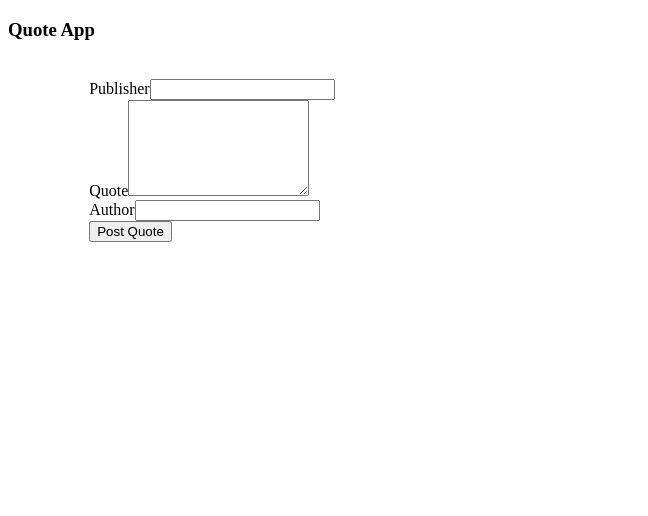
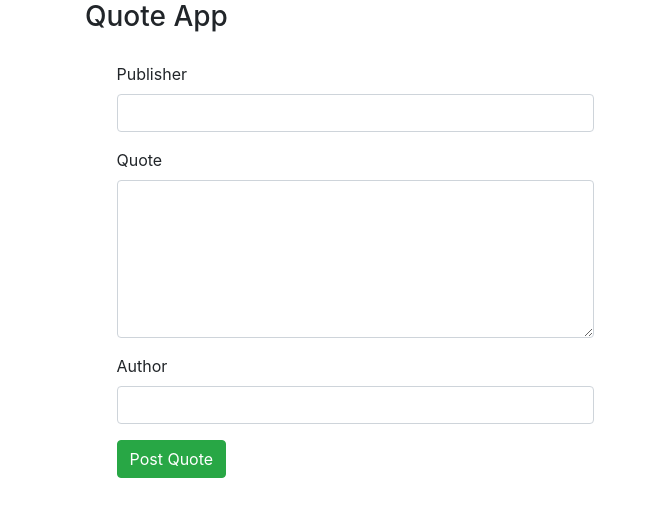
Before and after one commit to Lugaga/Quote, an Angular app: page / in a window 1280 px wide. Shown: the top 516 px of the page, without its empty margins (0-648 px from the left). Built offline with nearby package versions, Linux system fonts and the light colour scheme.

Commit message:
Add Dependencies

```diff
--- a/package.json
+++ b/package.json
@@ -20,6 +20,7 @@
     "@angular/platform-browser": "^6.0.3",
     "@angular/platform-browser-dynamic": "^6.0.3",
     "@angular/router": "^6.0.3",
+    "bootstrap": "^4.1.3",
     "core-js": "^2.5.4",
     "rxjs": "^6.0.0",
     "zone.js": "^0.8.26"
--- a/src/styles.css
+++ b/src/styles.css
@@ -1 +1,2 @@
 /* You can add global styles to this file, and also import other style files */
+@import '../node_modules/bootstrap/dist/css/bootstrap.min.css'
```
Also changed, not shown: 2 other files (tests, documents, lock files or other folders).
